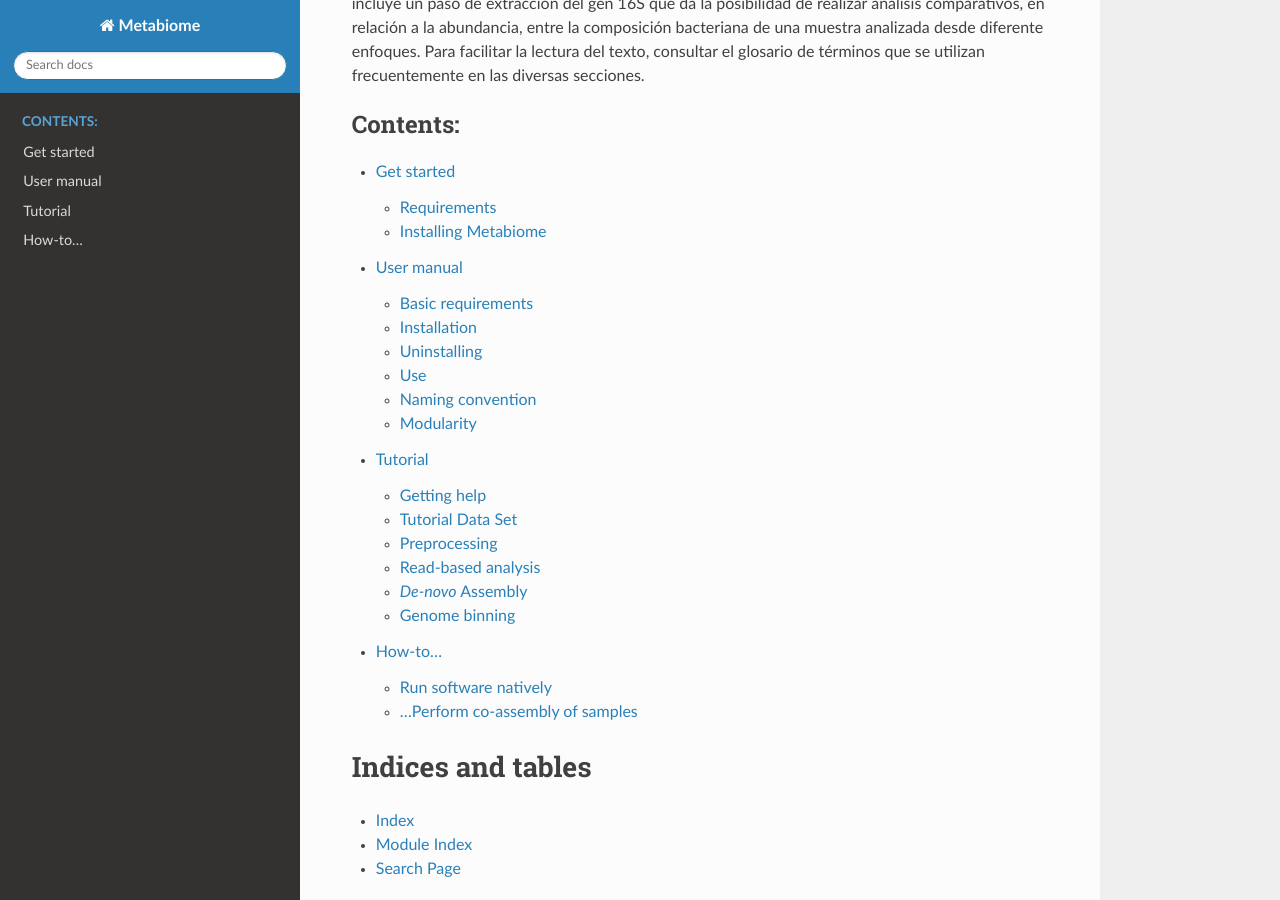
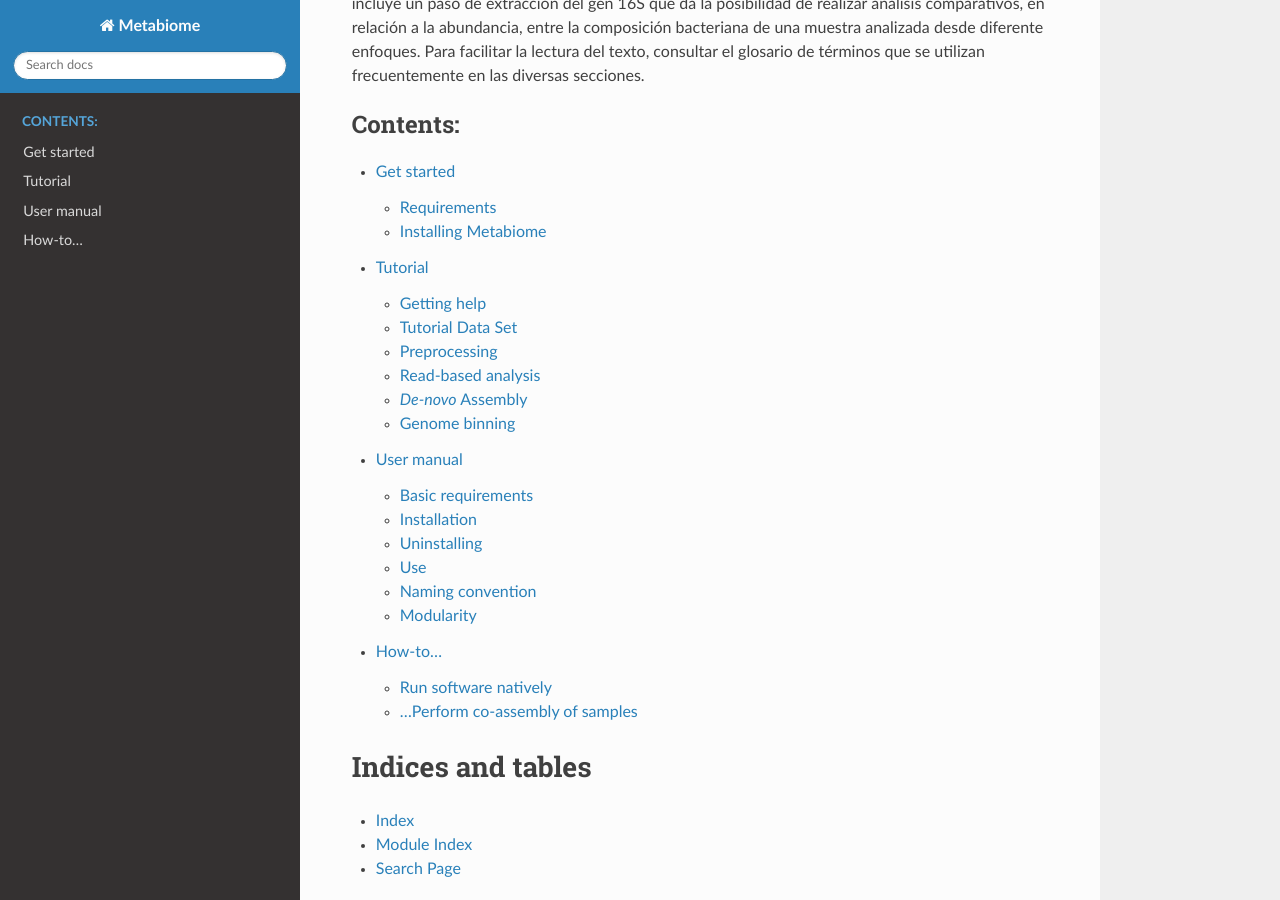
Before and after one commit to Nesper94/Metabiome, a Sphinx documentation site: the page built from documentation/source/index.rst, in a window 1280 px wide and 900 px high, scrolled down 2088 px. Built offline with Sphinx 7.4.7 and the Read the Docs theme 2.0.0, drawn with Linux system fonts in a browser that asks for light colours.

```diff
--- a/documentation/source/index.rst
+++ b/documentation/source/index.rst
@@ -55,8 +55,8 @@ Con el objetivo de superar estos desafíos, se propone el flujo de trabajo Metab
    :caption: Contents:
 
    get-started.rst
+   tutorial.rst
    user-manual.rst
-   tutorial.rst
    how-to.rst
 
 Indices and tables
```
